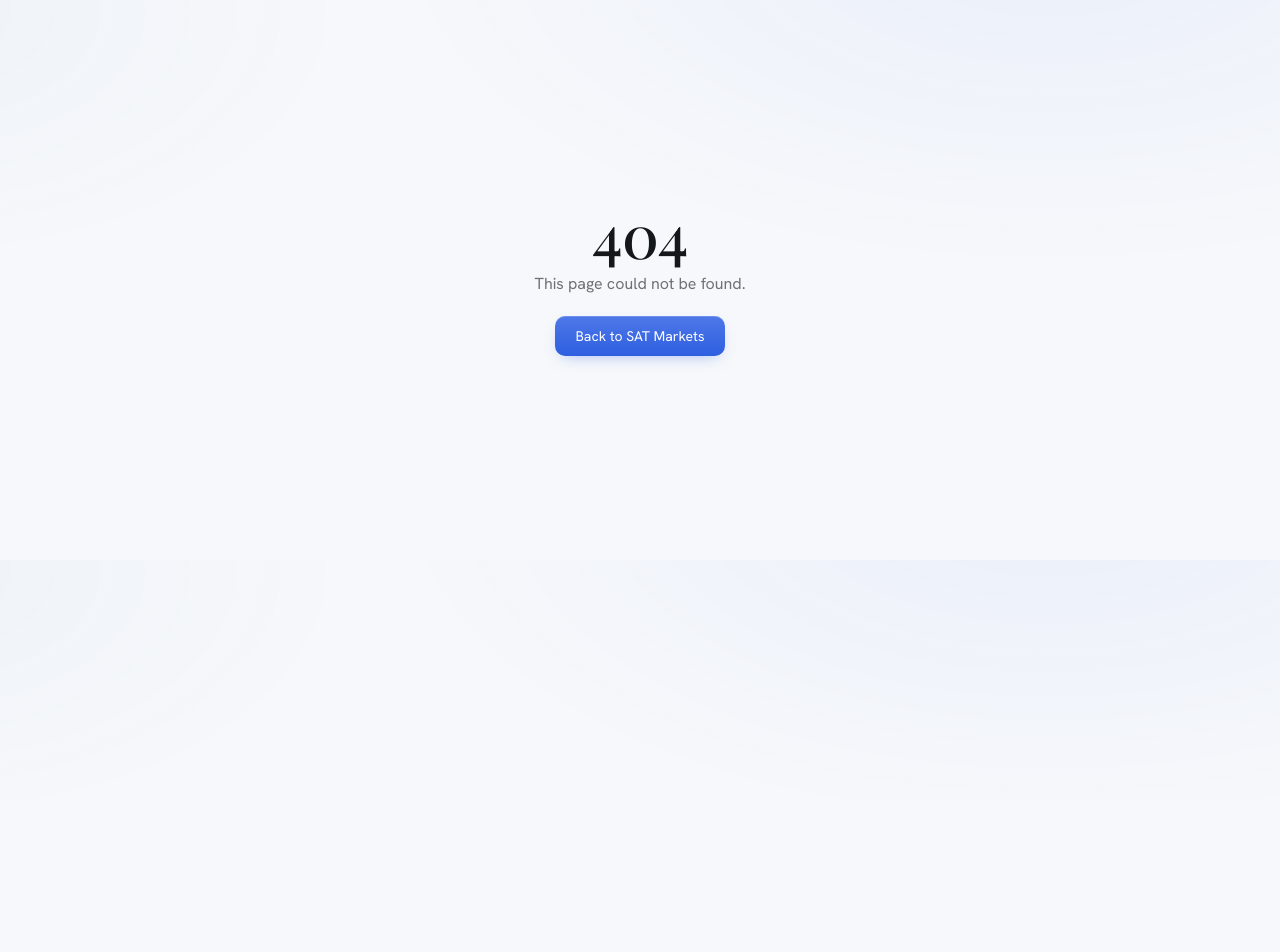
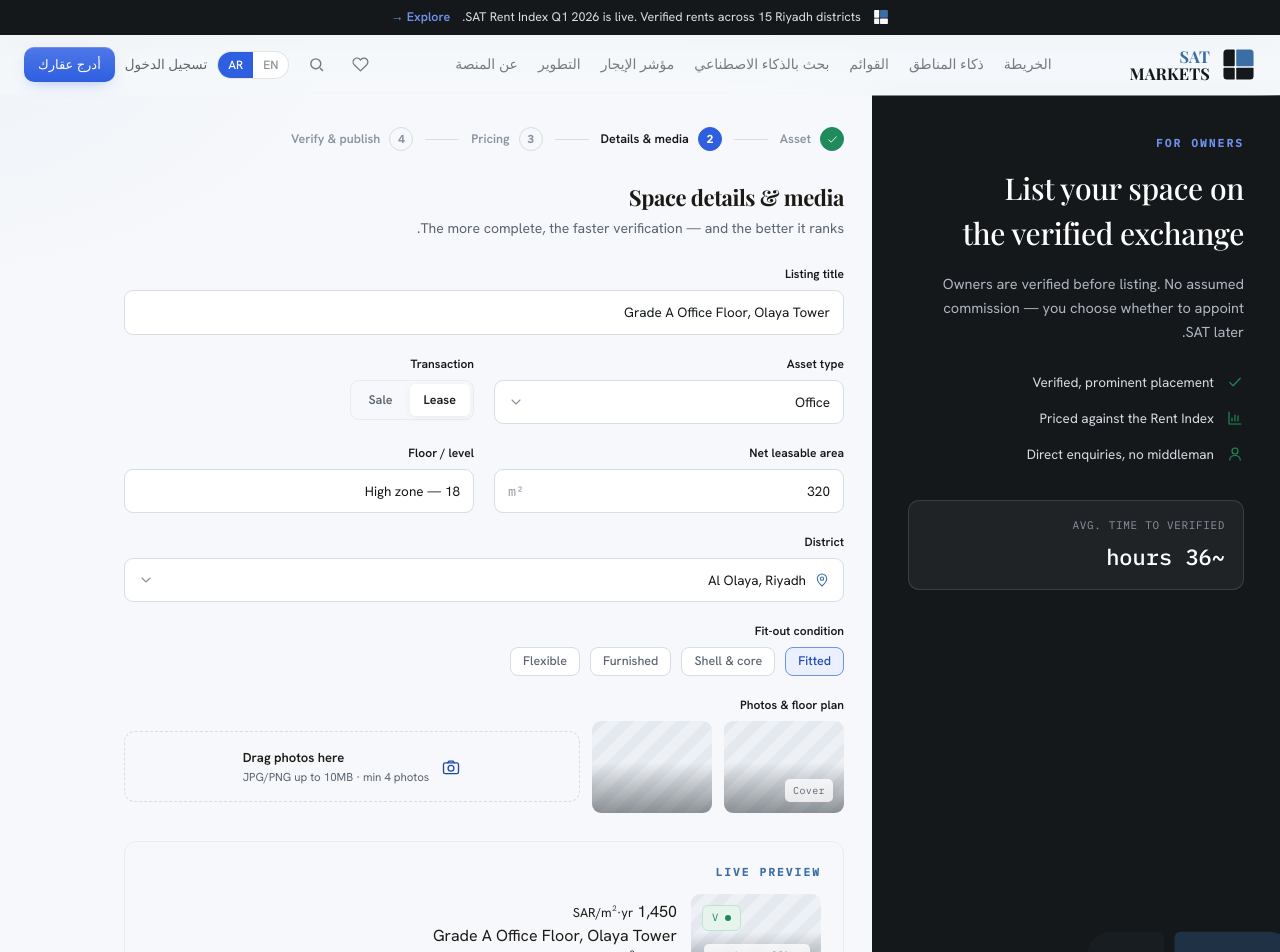
Before and after one commit to saleemzeidan123/satmarkets, a Next.js app: page /ar/list in a window 1280 px wide. Before the commit this address had no page. Shown: the top 952 px of the page. Before the commit the page ends 800 px from the top, so only its background shows below. Built offline with nearby package versions, Linux system fonts and the light colour scheme.

Commit message:
feat(list): list-your-space owner wizard (stepper, media upload, live preview)

```diff
--- /dev/null
+++ b/src/app/[locale]/list/page.tsx
@@ -0,0 +1,107 @@
+import { isLocale } from "@/i18n/config";
+import { notFound } from "next/navigation";
+import { Icon, Mark, Ph, Verified, HARBOR } from "@/components/satkit";
+
+export default function ListPage({ params }: { params: { locale: string } }) {
+  if (!isLocale(params.locale)) notFound();
+  const sells: [(p: { size?: number }) => JSX.Element, string][] = [
+    [Icon.check, "Verified, prominent placement"],
+    [Icon.chart, "Priced against the Rent Index"],
+    [Icon.user, "Direct enquiries, no middleman"],
+  ];
+  return (
+    <div className="list-split">
+      <div className="list-rail">
+        <div style={{ position: "absolute", right: -30, bottom: -30, opacity: .3 }}><Mark size={240} base="#222A31" lit={HARBOR} /></div>
+        <div style={{ position: "relative" }}>
+          <div className="eyebrow" style={{ color: "var(--azure-l)" }}>For owners</div>
+          <h1 className="serif" style={{ fontSize: 30, fontWeight: 500, letterSpacing: "-.01em", margin: "14px 0 0", color: "#fff" }}>List your space on the verified exchange</h1>
+          <p style={{ fontSize: 14.5, lineHeight: 1.65, color: "#AEB6C0", margin: "16px 0 28px" }}>Owners are verified before listing. No assumed commission — you choose whether to appoint SAT later.</p>
+          <div className="col gap16">
+            {sells.map((x, i) => { const I = x[0]; return <div key={i} className="row gap12"><span style={{ color: "var(--green)" }}><I size={18} /></span><span style={{ fontSize: 13.5, color: "#D6DCE3" }}>{x[1]}</span></div>; })}
+          </div>
+          <div style={{ marginTop: 36, padding: "16px 18px", background: "rgba(255,255,255,.05)", border: "1px solid rgba(255,255,255,.12)", borderRadius: 11 }}>
+            <div className="mono" style={{ fontSize: 11, color: "#8A93A0", letterSpacing: ".06em" }}>AVG. TIME TO VERIFIED</div>
+            <div className="mono tnum" style={{ fontSize: 22, fontWeight: 500, color: "#fff", marginTop: 6 }}>~36 hours</div>
+          </div>
+        </div>
+      </div>
+
+      <div className="list-form">
+        <div className="steps" style={{ marginBottom: 30 }}>
+          <span className="s done"><span className="n"><Icon.check size={13} /></span> Asset</span>
+          <span className="bar" />
+          <span className="s on"><span className="n">2</span> Details &amp; media</span>
+          <span className="bar" />
+          <span className="s"><span className="n">3</span> Pricing</span>
+          <span className="bar" />
+          <span className="s"><span className="n">4</span> Verify &amp; publish</span>
+        </div>
+
+        <h2 style={{ fontSize: 22, fontWeight: 700, letterSpacing: "-.02em", margin: "0 0 4px" }}>Space details &amp; media</h2>
+        <p className="muted" style={{ fontSize: 14, margin: 0 }}>The more complete, the faster verification — and the better it ranks.</p>
+
+        <div className="lform-grid">
+          <div className="field" style={{ gridColumn: "1 / -1" }}>
+            <label>Listing title</label>
+            <div className="input"><span style={{ color: "var(--ink)" }}>Grade A Office Floor, Olaya Tower</span></div>
+          </div>
+          <div className="field">
+            <label>Asset type</label>
+            <div className="input between"><span>Office</span><span className="muted2"><Icon.chevd size={16} /></span></div>
+          </div>
+          <div className="field">
+            <label>Transaction</label>
+            <div className="seg" style={{ alignSelf: "flex-start" }}><span className="on">Lease</span><span>Sale</span></div>
+          </div>
+          <div className="field">
+            <label>Net leasable area</label>
+            <div className="input between"><span>320</span><span className="mono muted2">m²</span></div>
+          </div>
+          <div className="field">
+            <label>Floor / level</label>
+            <div className="input"><span>18 — High zone</span></div>
+          </div>
+          <div className="field" style={{ gridColumn: "1 / -1" }}>
+            <label>District</label>
+            <div className="input between"><span className="row gap8"><span style={{ color: "var(--harbor)" }}><Icon.pin size={16} /></span> Al Olaya, Riyadh</span><span className="muted2"><Icon.chevd size={16} /></span></div>
+          </div>
+          <div className="field" style={{ gridColumn: "1 / -1" }}>
+            <label>Fit-out condition</label>
+            <div className="row gap10 wrap">
+              <span className="chip on">Fitted</span><span className="chip">Shell &amp; core</span><span className="chip">Furnished</span><span className="chip">Flexible</span>
+            </div>
+          </div>
+          <div className="field" style={{ gridColumn: "1 / -1" }}>
+            <label>Photos &amp; floor plan</label>
+            <div className="row gap12 wrap">
+              <Ph label="Cover" h={92} style={{ width: 120, borderRadius: 9 }} />
+              <Ph label="" h={92} style={{ width: 120, borderRadius: 9 }} />
+              <div className="upload" style={{ flex: "1 1 200px", padding: 16, flexDirection: "row", gap: 12 }}>
+                <span style={{ color: "var(--azure-d)" }}><Icon.cam size={20} /></span>
+                <div style={{ textAlign: "left" }}><div style={{ fontSize: 13, fontWeight: 600 }}>Drag photos here</div><div className="muted" style={{ fontSize: 11.5 }}>JPG/PNG up to 10MB · min 4 photos</div></div>
+              </div>
+            </div>
+          </div>
+        </div>
+
+        <div className="card pad" style={{ marginTop: 28, maxWidth: 720, background: "var(--cool)", boxShadow: "none" }}>
+          <div className="eyebrow">Live preview</div>
+          <div className="row gap14 wrap" style={{ marginTop: 14 }}>
+            <Ph label="Grade A office" h={84} style={{ width: 130, borderRadius: 9 }} badges={[<Verified key="v" text="V" />]} />
+            <div style={{ flex: 1, minWidth: 200 }}>
+              <div className="price" style={{ fontSize: 16 }}>1,450 <small>SAR/m²·yr</small></div>
+              <div className="ttl">Grade A Office Floor, Olaya Tower</div>
+              <div className="meta"><span>Al Olaya</span><i /><span>320 m²</span><i /><span>Fitted</span></div>
+            </div>
+          </div>
+        </div>
+
+        <div className="row gap12 between wrap" style={{ marginTop: 30, maxWidth: 720 }}>
+          <span className="btn secondary"><span style={{ display: "inline-flex", transform: "rotate(180deg)" }}><Icon.chevr size={15} /></span> Back</span>
+          <span className="btn primary lg">Continue to pricing <Icon.arrow size={16} /></span>
+        </div>
+      </div>
+    </div>
+  );
+}
--- a/src/components/satkit.tsx
+++ b/src/components/satkit.tsx
@@ -81,6 +81,8 @@
   activity: (p) => <Ic {...p}><path d="M3 12h4l2.5-7 4 14 2.5-7H21" /></Ic>,
   edit: (p) => <Ic {...p}><path d="M4 20h4L19 9l-4-4L4 16v4z" /><path d="M14 6l4 4" /></Ic>,
   dots: (p) => <Ic {...p}><circle cx="5" cy="12" r="1.5" /><circle cx="12" cy="12" r="1.5" /><circle cx="19" cy="12" r="1.5" /></Ic>,
+  chevr: (p) => <Ic {...p}><path d="M9 6l6 6-6 6" /></Ic>,
+  cam: (p) => <Ic {...p}><rect x="3" y="7" width="18" height="13" rx="2" /><circle cx="12" cy="13.5" r="3.5" /><path d="M8 7l1.5-2h5L16 7" /></Ic>,
   download: (p) => <Ic {...p}><path d="M12 4v10M8 11l4 4 4-4M5 19h14" /></Ic>,
   grid: (p) => <Ic {...p}><rect x="4" y="4" width="7" height="7" rx="1.4" /><rect x="13" y="4" width="7" height="7" rx="1.4" /><rect x="4" y="13" width="7" height="7" rx="1.4" /><rect x="13" y="13" width="7" height="7" rx="1.4" /></Ic>,
   building: (p) => <Ic {...p}><rect x="5" y="3" width="14" height="18" rx="1.4" /><path d="M9 7h2M13 7h2M9 11h2M13 11h2M9 15h2M13 15h2" /></Ic>,
--- a/src/styles/sat-platform.css
+++ b/src/styles/sat-platform.css
@@ -251,3 +251,17 @@
 
 .req-grid{display:grid;grid-template-columns:1fr 1fr;gap:22px;}
 @media(max-width:640px){.req-grid{grid-template-columns:1fr!important}}
+/* list-your-space wizard */
+.upload{border:1.5px dashed var(--silver-2);border-radius:11px;background:var(--cool);display:flex;flex-direction:column;align-items:center;justify-content:center;gap:10px;padding:26px;text-align:center;}
+.steps{display:flex;gap:0;align-items:center;flex-wrap:wrap;}
+.steps .s{display:flex;align-items:center;gap:9px;font-size:12.5px;font-weight:600;color:var(--slate-2);}
+.steps .s .n{width:24px;height:24px;border-radius:50%;border:1.5px solid var(--silver-2);display:flex;align-items:center;justify-content:center;font-family:var(--mono);font-size:11px;}
+.steps .s.on{color:var(--ink);}
+.steps .s.on .n{border-color:var(--azure);background:var(--azure);color:#fff;}
+.steps .s.done .n{border-color:var(--green);background:var(--green);color:#fff;}
+.steps .bar{width:34px;height:1.5px;background:var(--silver-2);margin:0 12px;}
+.list-split{display:flex;align-items:stretch;flex-wrap:wrap;}
+.list-rail{flex:1 1 320px;max-width:420px;background:var(--ink);color:#fff;padding:40px 36px;position:relative;overflow:hidden;}
+.list-form{flex:4 1 520px;min-width:0;padding:32px 28px 48px;}
+.lform-grid{display:grid;grid-template-columns:1fr 1fr;gap:20px;margin-top:26px;max-width:720px;}
+@media(max-width:560px){.lform-grid{grid-template-columns:1fr!important}}
```
